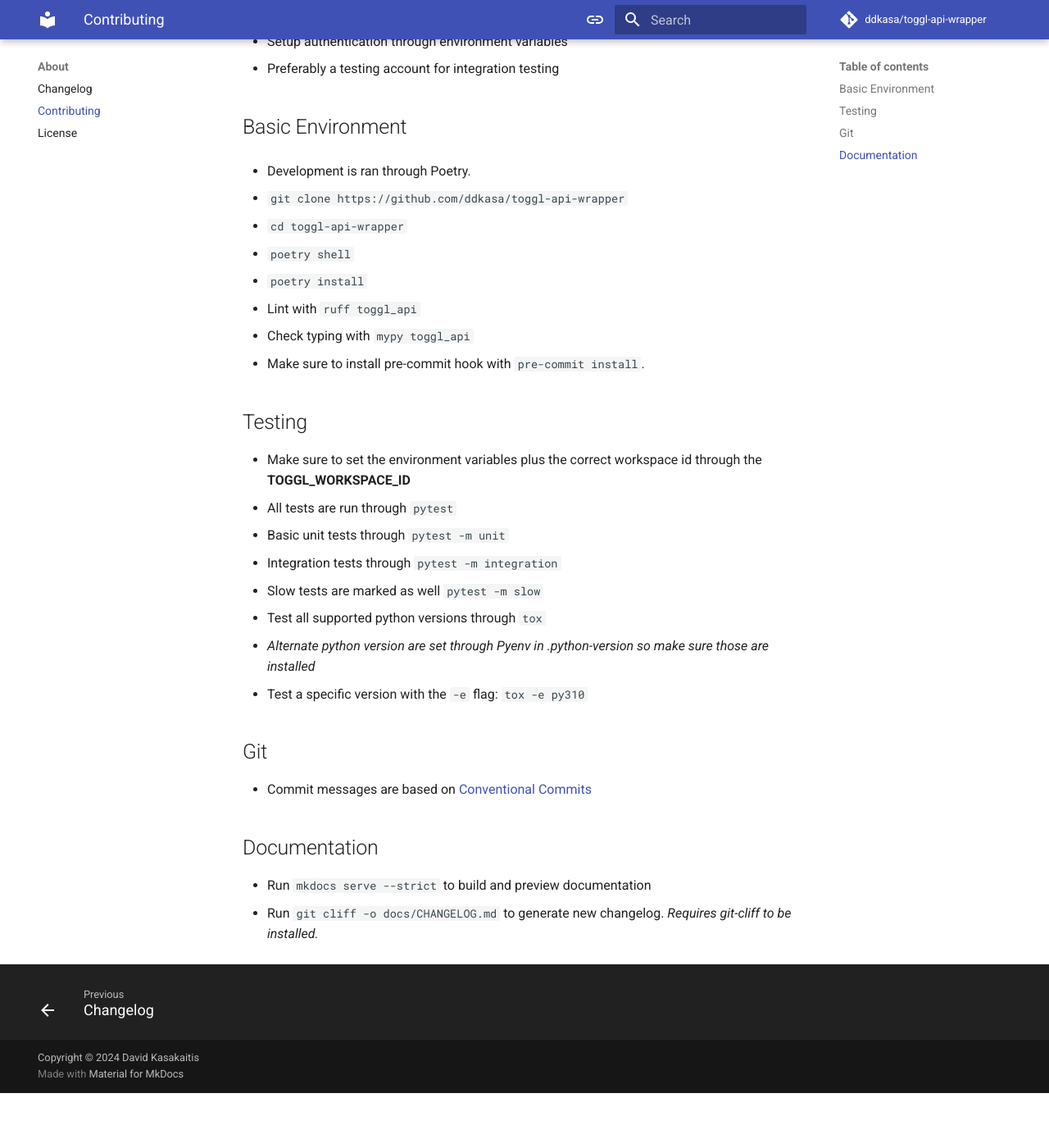
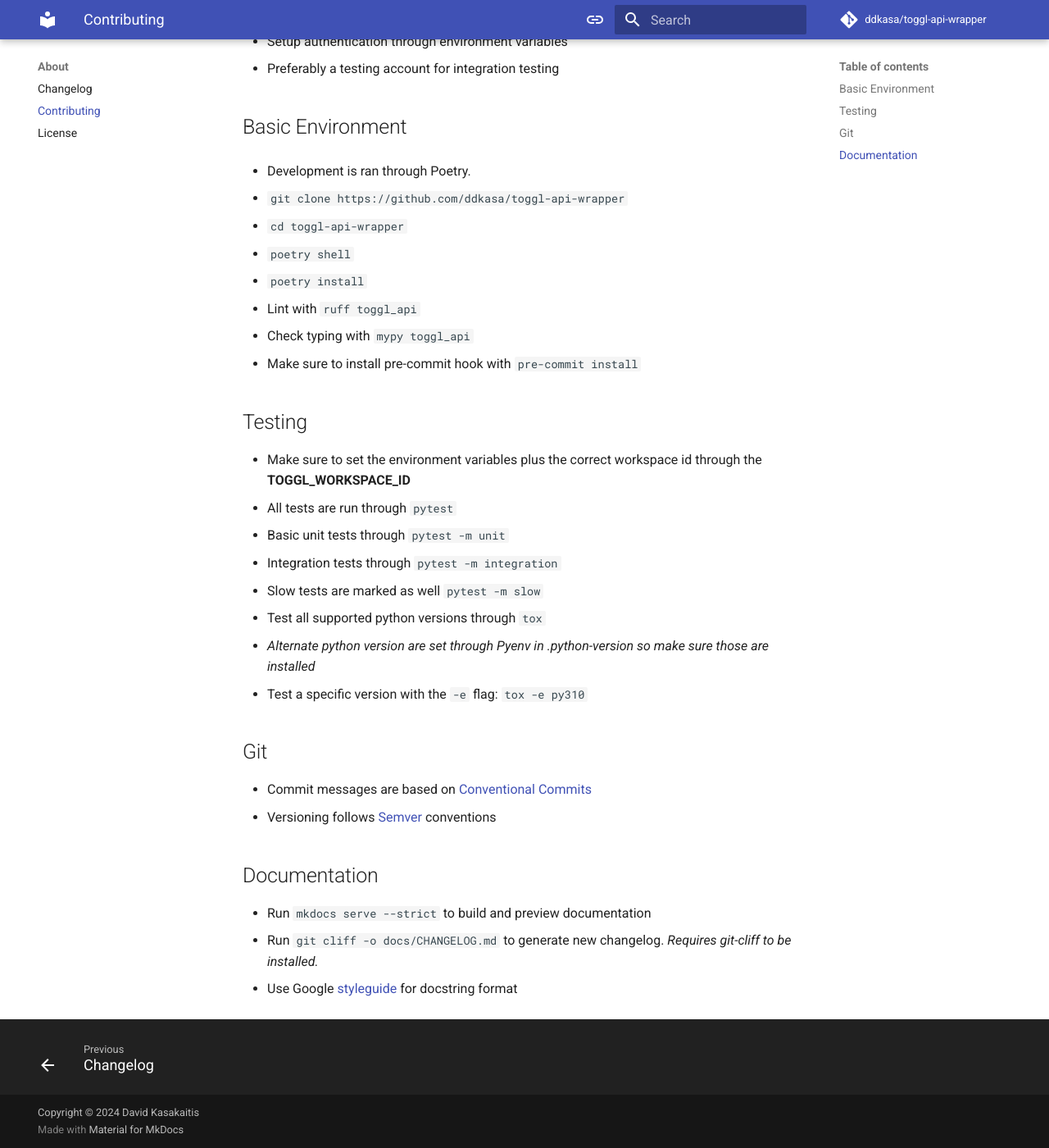
Before and after one commit to ddkasa/toggl-api-wrapper, an MkDocs documentation site: the page built from docs/CONTRIBUTING.md, in a window 1280 px wide and 1400 px high, scrolled down 190 px. Shown: the whole window at 82% size. Built offline with MkDocs 1.6.1 and Material for MkDocs 9.7.7, drawn with Linux system fonts in a browser that asks for light colours; comment, search, counter and statistics services are not loaded; before the commit the page ends 1523 px from its top, so only the background shows below that.

Commit message:
docs(contributing): add more references

```diff
--- a/docs/CONTRIBUTING.md
+++ b/docs/CONTRIBUTING.md
@@ -12,7 +12,7 @@
 
 - Lint with `ruff toggl_api`
 - Check typing with `mypy toggl_api`
-- Make sure to install pre-commit hook with `pre-commit install`.
+- Make sure to install pre-commit hook with `pre-commit install`
 
 ## Testing
 
@@ -28,8 +28,10 @@
 ## Git
 
 - Commit messages are based on [Conventional Commits](https://www.conventionalcommits.org/en/v1.0.0/)
+- Versioning follows [Semver](https://semver.org) conventions
 
 ## Documentation
 
 - Run `mkdocs serve --strict` to build and preview documentation
 - Run `git cliff -o docs/CHANGELOG.md` to generate new changelog. _Requires git-cliff to be installed._
+- Use Google [styleguide](https://google.github.io/styleguide/pyguide.html) for docstring format
```
